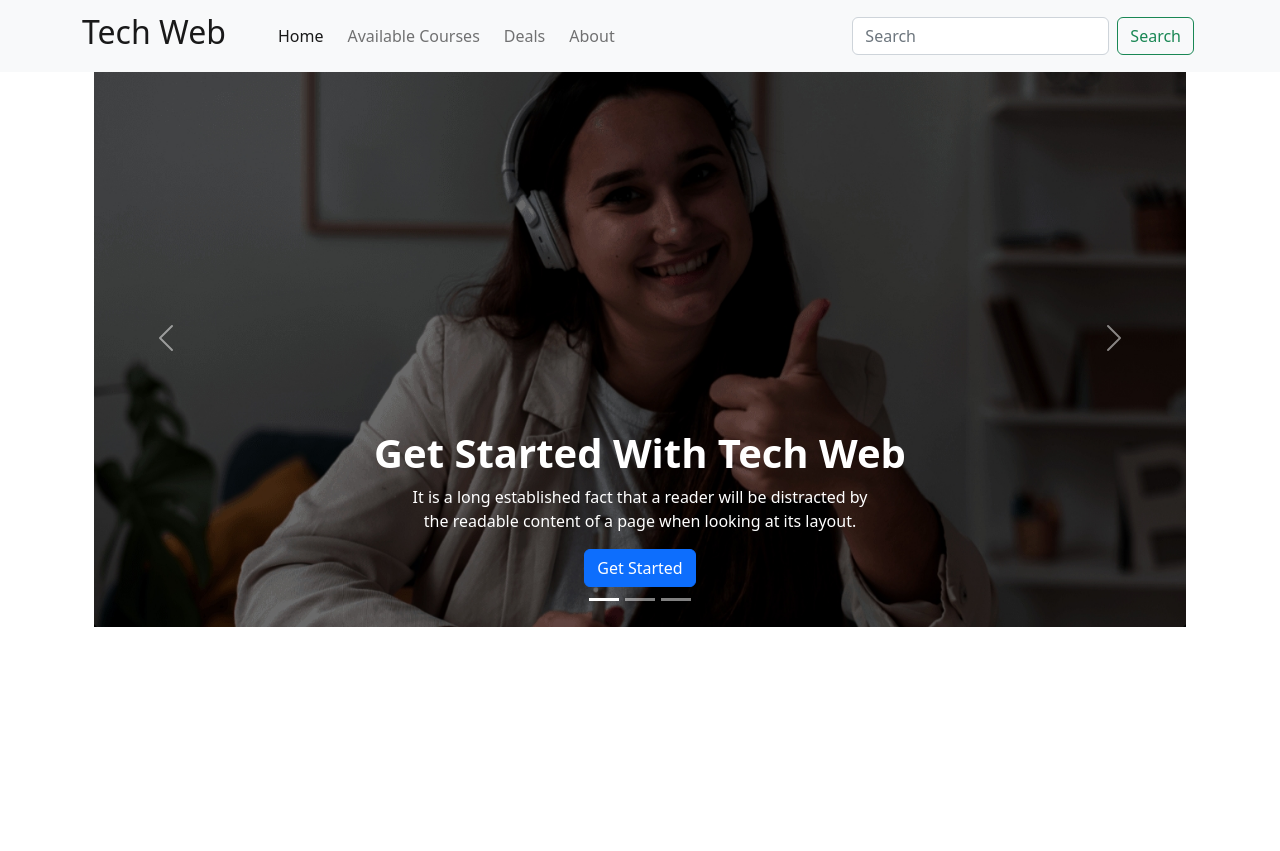
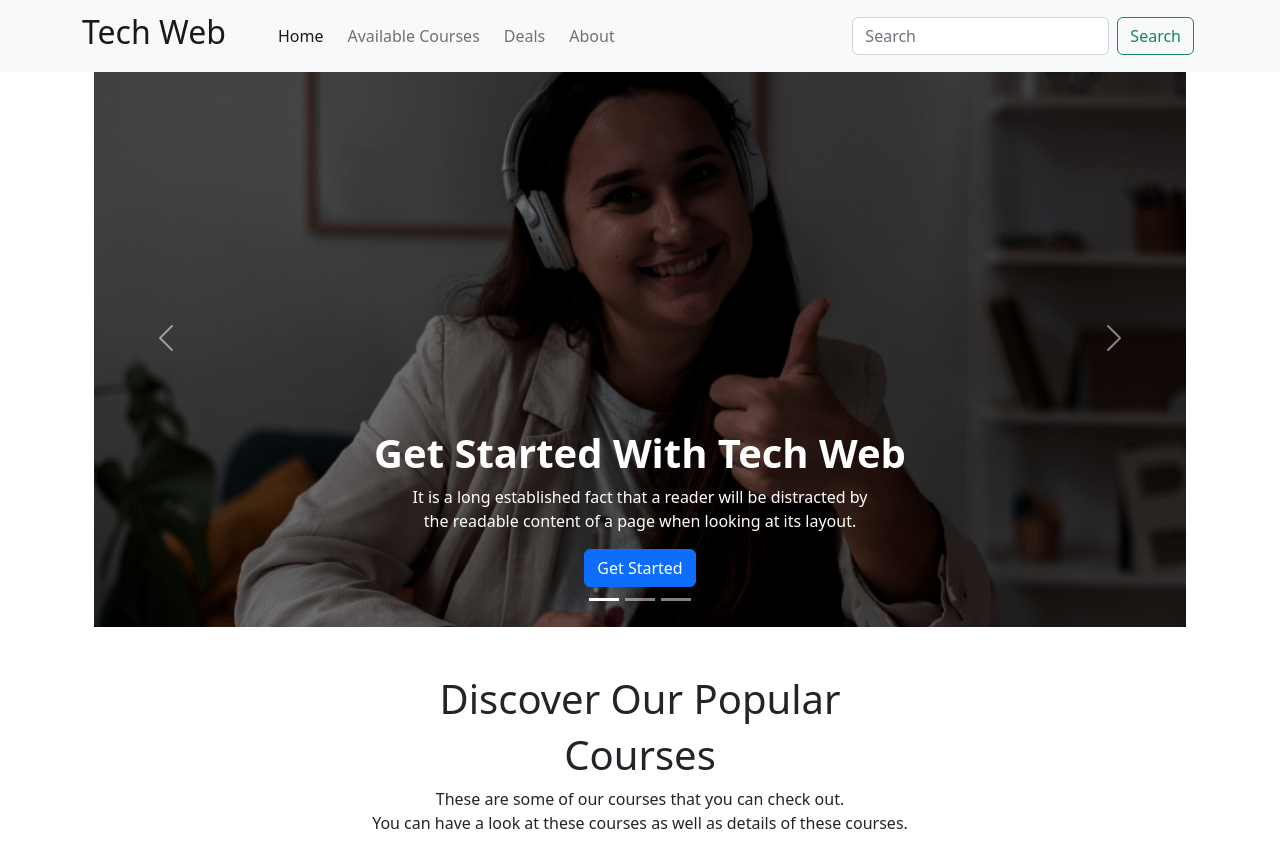
Before and after one commit to Shoaib72/assignment-3, a plain HTML site: page index.html in a window 1280 px wide. Before the commit the page ends 800 px from the top, so only its background shows below. Drawn offline with nearby package versions, Linux system fonts and the light colour scheme.

Commit message:
main section header added

```diff
--- a/index.html
+++ b/index.html
@@ -107,7 +107,14 @@
         <!-- carousel section end -->
     </header>
     <main>
-
+        <!-- main section header -->
+        <header class="mt-5">
+            <h1 class="text-center">Discover Our Popular</h1>
+            <h1 class="text-center">Courses</h1>
+            <p class="text-center">These are some of our courses that you can check out. <br>You can have a look at
+                these courses as well as
+                details of these courses.</p>
+        </header>
     </main>
     <footer>
 
```
